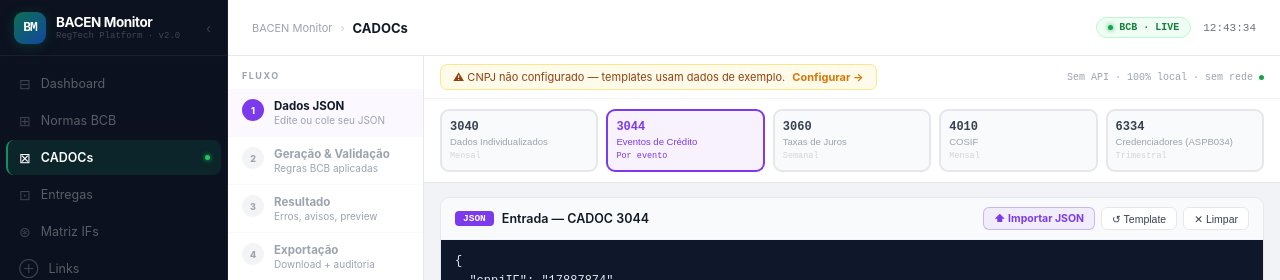
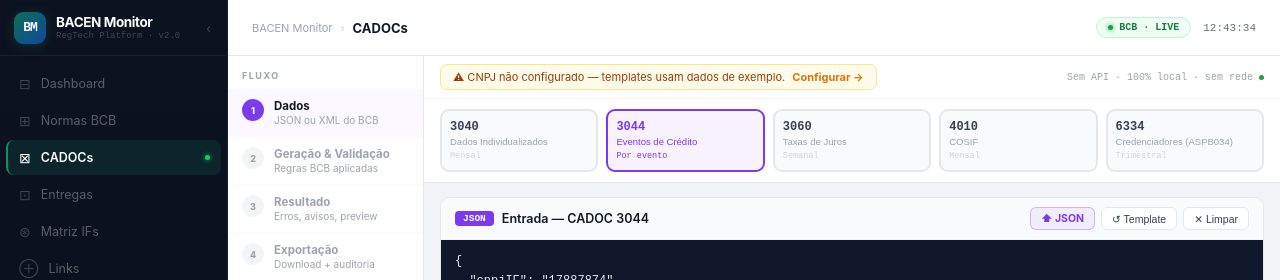
Before and after one commit to Lsadagurschi/BACEN_MONITOR_2.0, a Next.js app in the folder apps/web/: page /dashboard/cadocs in a window 1280 px wide. Shown: the top 280 px of the page. Built offline with nearby package versions, Linux system fonts and the light colour scheme.

Commit message:
feat: importação XML CADOC 3040/4010/3060 com parser completo → dashboard e críticas

```diff
--- a/apps/web/src/app/dashboard/cadocs/page.tsx
+++ b/apps/web/src/app/dashboard/cadocs/page.tsx
@@ -809,6 +809,138 @@ function gerar(cadoc: CadocCode, obj: any): string {
   return ''
 }
 
+// ─── Parser XML → JSON interno (para importação de arquivo XML do BCB) ────────
+function parseXmlParaCadoc(xmlText: string, cadoc: CadocCode): { ok: boolean; obj: any; erroMsg?: string } {
+  try {
+    const parser = new DOMParser()
+    const doc = parser.parseFromString(xmlText, 'application/xml')
+    const parseErr = doc.querySelector('parsererror')
+    if (parseErr) return { ok:false, obj:null, erroMsg: 'XML malformado: ' + parseErr.textContent?.slice(0,120) }
+
+    const attr = (el: Element|null, name: string) => el?.getAttribute(name) ?? undefined
+    const num  = (v: string|undefined) => v !== undefined && v !== '' ? parseFloat(v) : undefined
+    const int  = (v: string|undefined) => v !== undefined && v !== '' ? parseInt(v)   : undefined
+
+    // ── CADOC 3040 ─────────────────────────────────────────────────────────────
+    if (cadoc === '3040') {
+      const root = doc.documentElement
+      if (!root || (root.tagName !== 'Doc3040' && root.tagName !== 'doc3040')) {
+        return { ok:false, obj:null, erroMsg:`Elemento raiz esperado: <Doc3040>, encontrado: <${root?.tagName}>` }
+      }
+
+      const cabecalho: any = {
+        CNPJ:       attr(root,'CNPJ'),
+        DtBase:     attr(root,'DtBase'),
+        Parte:      attr(root,'Parte'),
+        Remessa:    attr(root,'Remessa'),
+        TpArq:      attr(root,'TpArq'),
+        NomeResp:   attr(root,'NomeResp'),
+        EmailResp:  attr(root,'EmailResp'),
+        TelResp:    attr(root,'TelResp'),
+        TotalCli:   int(attr(root,'TotalCli')),
+        MetodApPE:  attr(root,'MetodApPE'),
+        MetodDifTJE:attr(root,'MetodDifTJE'),
+      }
+
+      const clientes: any[] = []
+      root.querySelectorAll(':scope > Cli').forEach(cli => {
+        const operacoes: any[] = []
+        cli.querySelectorAll(':scope > Op').forEach(op => {
+          const vencEl = op.querySelector(':scope > Venc')
+          const vencimentos: any = {}
+          if (vencEl) {
+            vencEl.getAttributeNames().forEach(name => {
+              const v = vencEl.getAttribute(name)
+              if (v !== null && v !== '') vencimentos[name] = parseFloat(v)
+            })
+          }
+
+          const r4966El = op.querySelector(':scope > ContInstFinRes4966')
+          const r4966 = r4966El ? {
+            ClasAtFin:   attr(r4966El,'ClasAtFin'),
+            CartProvMin: attr(r4966El,'CartProvMin'),
+            VlrContBr:   num(attr(r4966El,'VlrContBr')),
+            VlrPerdaAcum:num(attr(r4966El,'VlrPerdaAcum')),
+            EstInstFin:  int(attr(r4966El,'EstInstFin')),
+          } : undefined
+
+          const opObj: any = {
+            IPOC:       attr(op,'IPOC'),
+            Contrt:     attr(op,'Contrt'),
+            Mod:        attr(op,'Mod'),
+            NatuOp:     attr(op,'NatuOp'),
+            OrigemRec:  attr(op,'OrigemRec'),
+            Indx:       attr(op,'Indx'),
+            VarCamb:    attr(op,'VarCamb'),
+            CEP:        attr(op,'CEP'),
+            TaxEft:     num(attr(op,'TaxEft')),
+            DtContr:    attr(op,'DtContr'),
+            DtVencOp:   attr(op,'DtVencOp'),
+            VlrContr:   num(attr(op,'VlrContr')),
+            ClassOp:    attr(op,'ClassOp'),
+            ProvConsttd:num(attr(op,'ProvConsttd')),
+            DiaAtraso:  int(attr(op,'DiaAtraso')),
+          }
+          if (Object.keys(vencimentos).length > 0) opObj.vencimentos = vencimentos
+          if (r4966) opObj.ContInstFinRes4966 = r4966
+          operacoes.push(opObj)
+        })
+
+        clientes.push({
+          Cd:          attr(cli,'Cd'),
+          Tp:          attr(cli,'Tp'),
+          IniRelactCli:attr(cli,'IniRelactCli'),
+          Autorzc:     attr(cli,'Autorzc'),
+          ClassCli:    attr(cli,'ClassCli'),
+          TpCtrl:      attr(cli,'TpCtrl'),
+          PorteCli:    attr(cli,'PorteCli'),
+          FatAnual:    num(attr(cli,'FatAnual')),
+          operacoes,
+        })
+      })
+
+      return { ok:true, obj:{ cabecalho, clientes } }
+    }
+
+    // ── CADOC 4010 ─────────────────────────────────────────────────────────────
+    if (cadoc === '4010') {
+      const root = doc.documentElement
+      const cabecalho = {
+        codigoDocumento: attr(root,'codigoDocumento') || '4010',
+        cnpj:            attr(root,'cnpj'),
+        dataBase:        attr(root,'dataBase'),
+        tipoRemessa:     attr(root,'tipoRemessa') || 'N',
+      }
+      const contas: any[] = []
+      root.querySelectorAll('conta').forEach(c => {
+        contas.push({ codigoConta: attr(c,'codigoConta'), saldo: num(attr(c,'saldo')) })
+      })
+      return { ok:true, obj:{ cabecalho, contas } }
+    }
+
+    // ── CADOC 3060 ─────────────────────────────────────────────────────────────
+    if (cadoc === '3060') {
+      const root = doc.documentElement
+      return { ok:true, obj:{
+        dataBase:     attr(root,'dataBase') || root.querySelector('dataBase')?.textContent,
+        codigoDocumento: '3060',
+        cnpj:         attr(root,'cnpj') || root.querySelector('cnpj')?.textContent,
+        tipoEnvio:    attr(root,'tipoEnvio') || 'I',
+        percentil25:  num(root.querySelector('percentil25')?.textContent || undefined),
+        percentil50:  num(root.querySelector('percentil50')?.textContent || undefined),
+        percentil75:  num(root.querySelector('percentil75')?.textContent || undefined),
+        percentil100: num(root.querySelector('percentil100')?.textContent || undefined),
+      }}
+    }
+
+    // Outros CADOCs — não têm formato XML esperado nesta versão
+    return { ok:false, obj:null, erroMsg:`CADOC ${cadoc} não suporta importação XML. Use importação JSON.` }
+
+  } catch(ex: any) {
+    return { ok:false, obj:null, erroMsg: 'Erro ao processar XML: ' + ex.message }
+  }
+}
+
 // ─── Metadados dos CADOCs ──────────────────────────────────────────────────────
 const CADOCS_META: Record<CadocCode, { nome:string; per:string; quem:string; arq:string; cor:string; desc:string }> = {
   '3044': { nome:'SCR — Eventos de Crédito',           per:'Por evento · D+5 úteis', quem:'IFs com carteira de crédito', arq:'JSON via STA', cor:'#7c3aed', desc:'CADOC 3044 — IN BCB 530/2025. Reporte quase em tempo real de eventos que alteram saldo devedor. Vigente desde nov/2025.' },
@@ -856,6 +988,7 @@ export default function CadocsPage() {
   const [jsonErr, setJsonErr] = useState('')
   const [nomeIF, setNomeIF]   = useState('')
   const [cnpjIF, setCnpjIF]   = useState('')
+  const [importMode, setImportMode] = useState<'json'|'xml'>('json')
   const lvTimer = useRef<ReturnType<typeof setTimeout>|null>(null)
 
   // Carrega dados da IF das Configurações e pré-preenche o template
@@ -893,11 +1026,12 @@ export default function CadocsPage() {
 
   const selectCadoc = (c: CadocCode) => {
     setCadoc(c); setStep(1); setOutput(""); setJsonErr(""); setErros([]); setAvisos([]); setStatus(null)
+    setImportMode('json')
     const cnpj = typeof window !== "undefined" ? (localStorage.getItem("bm_cnpj")||"") : ""
     const ispb = typeof window !== "undefined" ? (localStorage.getItem("bm_ispb")||cnpj) : cnpj
     const tmpl = cnpj ? applyIFData(TEMPLATES[c], c, cnpj, ispb) : TEMPLATES[c]
     setJson(JSON.stringify(tmpl, null, 2))
-    setLvState("idle"); setLvMsg("Aguardando JSONu2026")
+    setLvState("idle"); setLvMsg("Aguardando JSON…")
   }
 
   const gerar_e_validar = async () => {
@@ -966,9 +1100,9 @@ export default function CadocsPage() {
   const lvCor = lvState === 'ok' ? '#16a34a' : lvState === 'warn' ? '#d97706' : lvState === 'err' ? '#dc2626' : '#9ca3af'
 
   const STEPS = [
-    { n:1, l:'Dados JSON',        d:'Edite ou cole seu JSON' },
+    { n:1, l:'Dados',              d:'JSON ou XML do BCB'    },
     { n:2, l:'Geração & Validação', d:'Regras BCB aplicadas'  },
-    { n:3, l:'Resultado',          d:'Erros, avisos, preview'  },
+    { n:3, l:'Resultado',          d:'Erros, avisos, preview' },
     { n:4, l:'Exportação',         d:'Download + auditoria'   },
   ]
 
@@ -1047,36 +1181,98 @@ export default function CadocsPage() {
         {/* Conteúdo scrollável */}
         <div style={{ flex:1, overflowY:'auto', padding:'14px 16px' }}>
 
-          {/* Editor JSON */}
+          {/* Editor JSON / XML */}
           <div style={{ background:'#fff', border:'1px solid #e5e7eb', borderRadius:10, overflow:'hidden', marginBottom:12 }}>
             <div style={{ padding:'9px 14px', background:'#f9fafb', borderBottom:'1px solid #f3f4f6', display:'flex', alignItems:'center', justifyContent:'space-between', flexWrap:'wrap', gap:6 }}>
               <div style={{ display:'flex', alignItems:'center', gap:8 }}>
-                <span style={{ fontSize:9.5, fontFamily:'monospace', fontWeight:700, background: meta.cor, color:'#fff', padding:'2px 8px', borderRadius:4 }}>JSON</span>
-                <span style={{ fontSize:12.5, fontWeight:600, color:'#111827' }}>Entrada — CADOC {cadoc}</span>
+                <span style={{ fontSize:9.5, fontFamily:'monospace', fontWeight:700, background: meta.cor, color:'#fff', padding:'2px 8px', borderRadius:4 }}>
+                  {importMode === 'xml' ? 'XML importado' : 'JSON'}
+                </span>
+                <span style={{ fontSize:12.5, fontWeight:600, color:'#111827' }}>
+                  {importMode === 'xml' ? `XML → JSON — CADOC ${cadoc}` : `Entrada — CADOC ${cadoc}`}
+                </span>
+                {importMode === 'xml' && (
+                  <span style={{ fontSize:10, color:'#16a34a', background:'#f0fdf4', border:'1px solid #bbf7d0', padding:'1px 8px', borderRadius:4, fontWeight:600 }}>
+                    ✓ XML convertido para JSON
+                  </span>
+                )}
               </div>
               <div style={{ display:'flex', gap:6 }}>
-                {/* Upload JSON externo */}
+
+                {/* ── Importar JSON ── */}
                 <label style={{ fontSize:10.5, padding:'4px 10px', borderRadius:6, border:`1px solid ${meta.cor}50`, background:`${meta.cor}10`, cursor:'pointer', color:meta.cor, fontWeight:700, outline:'none', display:'inline-flex', alignItems:'center', gap:4 }}>
-                  ⬆ Importar JSON
-                  <input type="file" accept=".json,.xml,.txt" style={{ display:'none' }} onChange={e => {
-                    const file = e.target.files?.[0]; if (!file) return
+                  ⬆ JSON
+                  <input type="file" accept=".json" style={{ display:'none' }} onChange={ev => {
+                    const file = ev.target.files?.[0]; if (!file) return
                     const reader = new FileReader()
-                    reader.onload = ev => {
-                      const text = ev.target?.result as string
-                      // Tenta parsear direto; se for XML, avisa
-                      try { JSON.parse(text); onJsonChange(text) }
-                      catch { setJsonErr('Arquivo não é um JSON válido. Para XML, use o template e preencha os dados.') }
+                    reader.onload = e => {
+                      const text = ev.target?.result as string ?? (e.target?.result as string)
+                      try {
+                        JSON.parse(text)
+                        setImportMode('json')
+                        onJsonChange(text)
+                        setJsonErr('')
+                      } catch {
+                        setJsonErr('Arquivo não é um JSON válido. Para arquivos XML do BCB, use o botão "⬆ XML".')
+                      }
                     }
                     reader.readAsText(file, 'UTF-8')
-                    e.target.value = '' // reset so same file can be selected again
+                    ev.target.value = ''
                   }}/>
                 </label>
-                <button onClick={() => { const t = JSON.stringify(TEMPLATES[cadoc],null,2); setJson(t); onJsonChange(t) }} style={{ fontSize:10.5, padding:'4px 10px', borderRadius:6, border:'1px solid #e5e7eb', background:'#fff', cursor:'pointer', color:'#374151', outline:'none' }}>↺ Template</button>
-                <button onClick={() => { setJson(''); setLvState('idle'); setLvMsg('Aguardando JSON…') }} style={{ fontSize:10.5, padding:'4px 10px', borderRadius:6, border:'1px solid #e5e7eb', background:'#fff', cursor:'pointer', color:'#374151', outline:'none' }}>✕ Limpar</button>
+
+                {/* ── Importar XML ── */}
+                {['3040','4010','3060'].includes(cadoc) && (
+                  <label style={{ fontSize:10.5, padding:'4px 10px', borderRadius:6, border:'1px solid #0891b250', background:'#0891b210', cursor:'pointer', color:'#0891b2', fontWeight:700, outline:'none', display:'inline-flex', alignItems:'center', gap:4 }}>
+                    ⬆ XML
+                    <input type="file" accept=".xml,.XML" style={{ display:'none' }} onChange={ev => {
+                      const file = ev.target.files?.[0]; if (!file) return
+                      const reader = new FileReader()
+                      reader.onload = e => {
+                        const text = e.target?.result as string
+                        const { ok, obj, erroMsg } = parseXmlParaCadoc(text, cadoc)
+                        if (!ok) {
+                          setJsonErr(`❌ Falha ao interpretar XML: ${erroMsg}`)
+                          setImportMode('json')
+                          return
+                        }
+                        const jsonStr = JSON.stringify(obj, null, 2)
+                        setImportMode('xml')
+                        setJsonErr('')
+                        onJsonChange(jsonStr)
+                      }
+                      reader.readAsText(file, 'UTF-8')
+                      ev.target.value = ''
+                    }}/>
+                  </label>
+                )}
+
+                <button onClick={() => {
+                  const t = JSON.stringify(TEMPLATES[cadoc],null,2)
+                  setImportMode('json')
+                  setJson(t); onJsonChange(t)
+                }} style={{ fontSize:10.5, padding:'4px 10px', borderRadius:6, border:'1px solid #e5e7eb', background:'#fff', cursor:'pointer', color:'#374151', outline:'none' }}>↺ Template</button>
+
+                <button onClick={() => {
+                  setJson(''); setLvState('idle'); setLvMsg('Aguardando JSON…')
+                  setImportMode('json')
+                }} style={{ fontSize:10.5, padding:'4px 10px', borderRadius:6, border:'1px solid #e5e7eb', background:'#fff', cursor:'pointer', color:'#374151', outline:'none' }}>✕ Limpar</button>
               </div>
             </div>
-            <textarea value={json} onChange={e => onJsonChange(e.target.value)} spellCheck={false}
+
+            {/* Banner de origem XML */}
+            {importMode === 'xml' && (
+              <div style={{ padding:'7px 14px', background:'#eff6ff', borderBottom:'1px solid #bfdbfe', display:'flex', alignItems:'center', gap:8 }}>
+                <span style={{ fontSize:10, color:'#1d4ed8', fontFamily:'monospace', fontWeight:700 }}>XML→JSON</span>
+                <span style={{ fontSize:11, color:'#1d4ed8' }}>
+                  Arquivo XML do BCB convertido para JSON interno. O JSON abaixo é a representação editável — você pode ajustar antes de gerar/validar.
+                </span>
+              </div>
+            )}
+
+            <textarea value={json} onChange={e => { setImportMode('json'); onJsonChange(e.target.value) }} spellCheck={false}
               style={{ width:'100%', height:224, padding:'12px 14px', fontFamily:'"JetBrains Mono","Courier New",monospace', fontSize:12, background:'#0f172a', color:'#e2e8f0', border:'none', outline:'none', resize:'vertical', display:'block', boxSizing:'border-box', lineHeight:1.65 }}/>
+
             {/* Barra live validation */}
             <div style={{ padding:'7px 14px', background:lvBg, borderTop:'1px solid #f3f4f6', display:'flex', alignItems:'center', gap:8 }}>
               <div style={{ width:6, height:6, borderRadius:'50%', background:lvCor, flexShrink:0 }}/>
```
Also changed, not shown: 1 other file (tests, documents, lock files or other folders).
